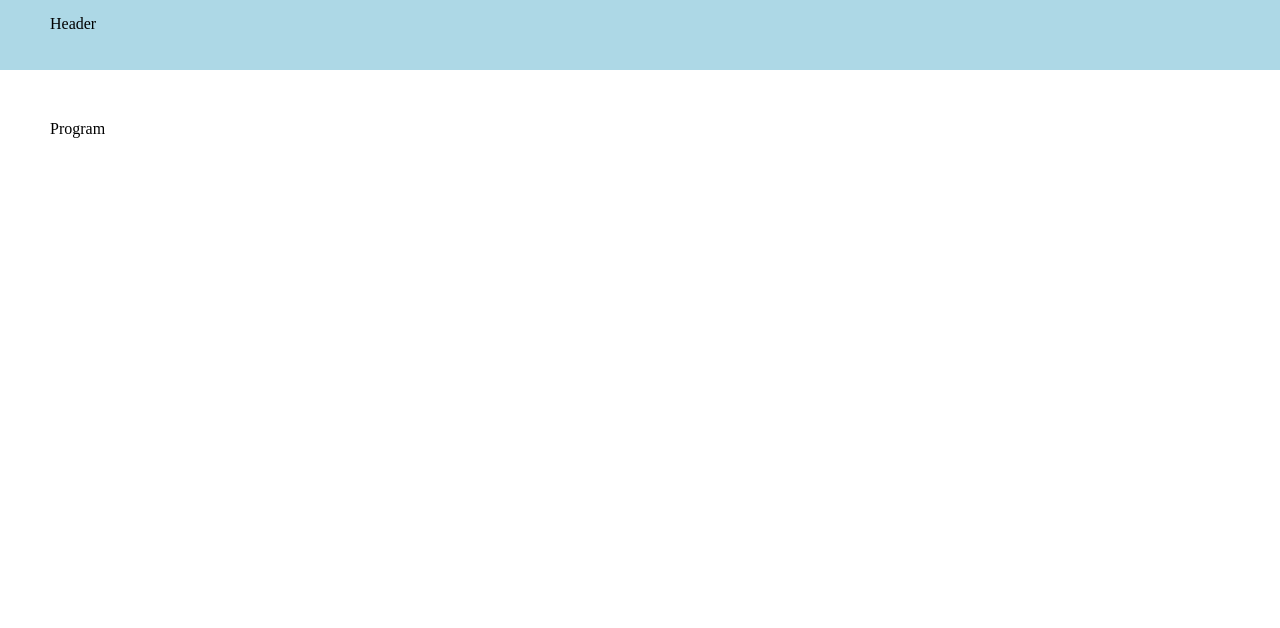
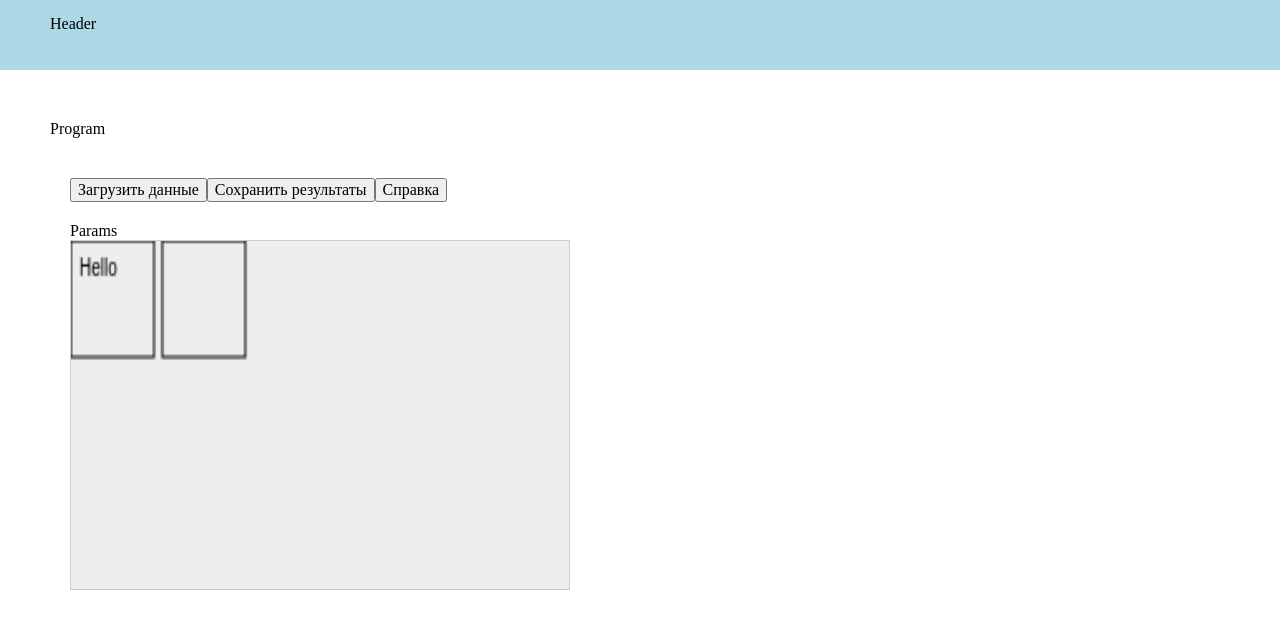
Before and after one commit to Yuliana-coder/cutting-vue, a Vue app: page /program in a window 1280 px wide. Shown: the top 628 px of the page. Built offline with nearby package versions, Linux system fonts and the light colour scheme.

Commit message:
cutting-chart

```diff
--- /dev/null
+++ b/src/components/cutting-chart/cutting-chart.css
@@ -0,0 +1,11 @@
+.cutting-chart_settings-wrapper {
+  width: 100%;
+  padding: 20px 0;
+}
+
+.cutting-chart__canvas {
+  width: 500px;
+  height: 350px;
+  background-color: #eee;
+  border: 1px solid #ccc;
+}
--- /dev/null
+++ b/src/components/cutting-chart/cutting-chart.ts
@@ -0,0 +1,18 @@
+import { Vue, Component } from "vue-property-decorator";
+
+@Component
+export default class CuttingChart extends Vue {
+
+    mounted() {
+        console.log('KKKKKKKKKKKKKKKKK'
+        ,this, this.$refs, this.$refs.canvas);
+
+        let canvas = <HTMLCanvasElement> this.$refs.canvas;
+        let context = canvas.getContext("2d");
+        if(context) {
+            context.strokeRect(0, 0, 50, 50);
+            context.strokeRect(55, 0, 50, 50);
+            context.fillText("Hello", 5, 15);
+        }
+    }
+}
--- /dev/null
+++ b/src/components/cutting-chart/cutting-chart.vue
@@ -0,0 +1,26 @@
+<template>
+  <div class="cutting-chart">
+      <div class="cutting-chart_settings-wrapper">
+          <div class="cutting-chart_settings">
+              <button>
+                  Загрузить данные
+              </button>
+              <button>
+                  Сохранить результаты
+              </button>
+              <button>
+                  Справка
+              </button>
+          </div>
+      </div>
+      <div class="cutting-chart-main">
+        <div class="cutting-chart__params-wrapper">Params</div>
+        <div id="myCanvas" class="cutting-chart__canvas-wrapper">
+            <canvas ref="canvas" id="myCanvas" class="cutting-chart__canvas">
+            </canvas>
+        </div>
+      </div>
+  </div>
+</template>
+<script lang="ts" src="./cutting-chart.ts"></script>
+<style src="./cutting-chart.css"></style>
--- a/src/pages/homepage/homepage.vue
+++ b/src/pages/homepage/homepage.vue
@@ -1,6 +1,9 @@
 <template>
   <main class="homepage">
-   Homepage
+   <div>
+     <router-link :to="'/program'" target="_blank">Open program</router-link>
+
+   </div>
   </main>
 </template>
 
--- a/src/pages/program/program.css
+++ b/src/pages/program/program.css
@@ -0,0 +1,3 @@
+.program-cutting-chart {
+  padding: 20px;
+}
--- a/src/pages/program/program.ts
+++ b/src/pages/program/program.ts
@@ -1,7 +1,12 @@
 import { Component, Vue } from "vue-property-decorator";
+import CuttingChart from "@/components/cutting-chart/cutting-chart.vue";
 
 
-@Component
+@Component({
+    components: {
+        CuttingChart
+    }
+})
 export default class Program extends Vue {
 
 }
--- a/src/pages/program/program.vue
+++ b/src/pages/program/program.vue
@@ -1,6 +1,9 @@
 <template>
   <main class="program">
    Program
+   <div class="program-cutting-chart">
+     <CuttingChart />
+   </div>
   </main>
 </template>
 
```
